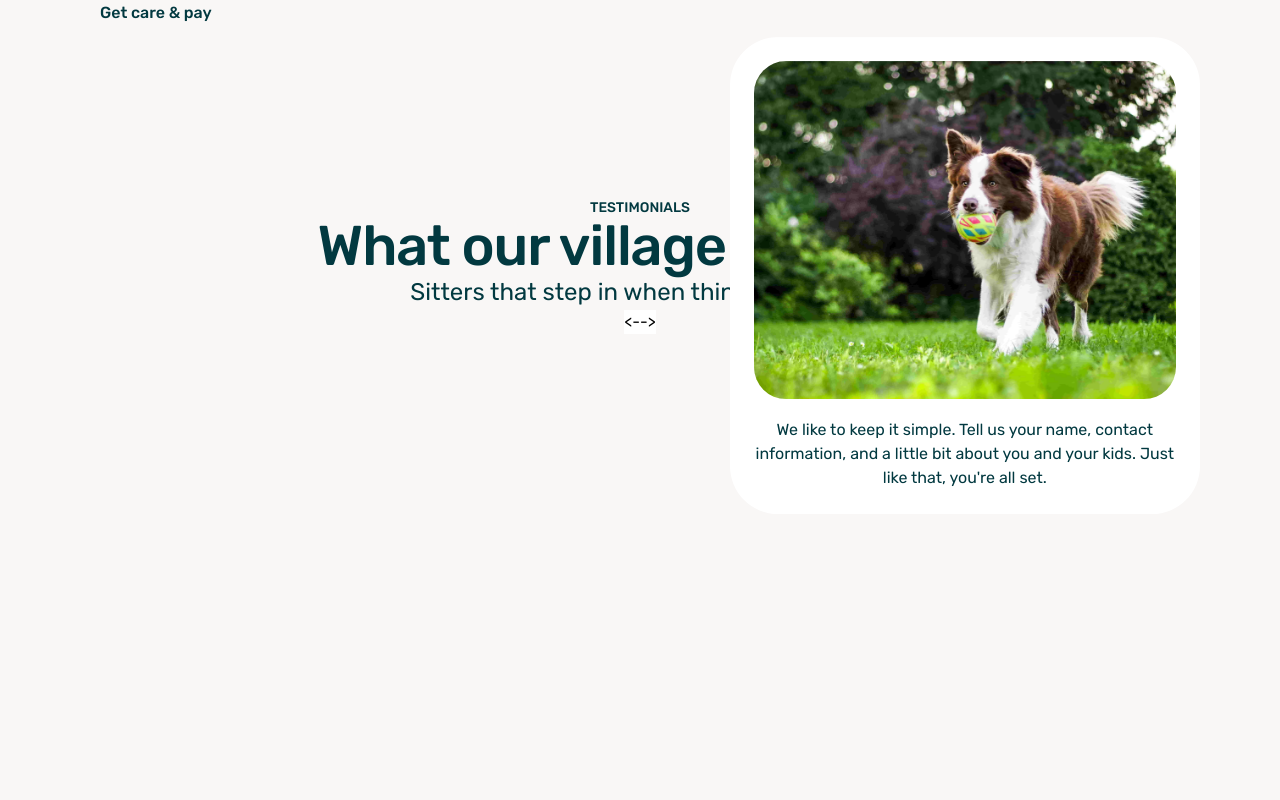
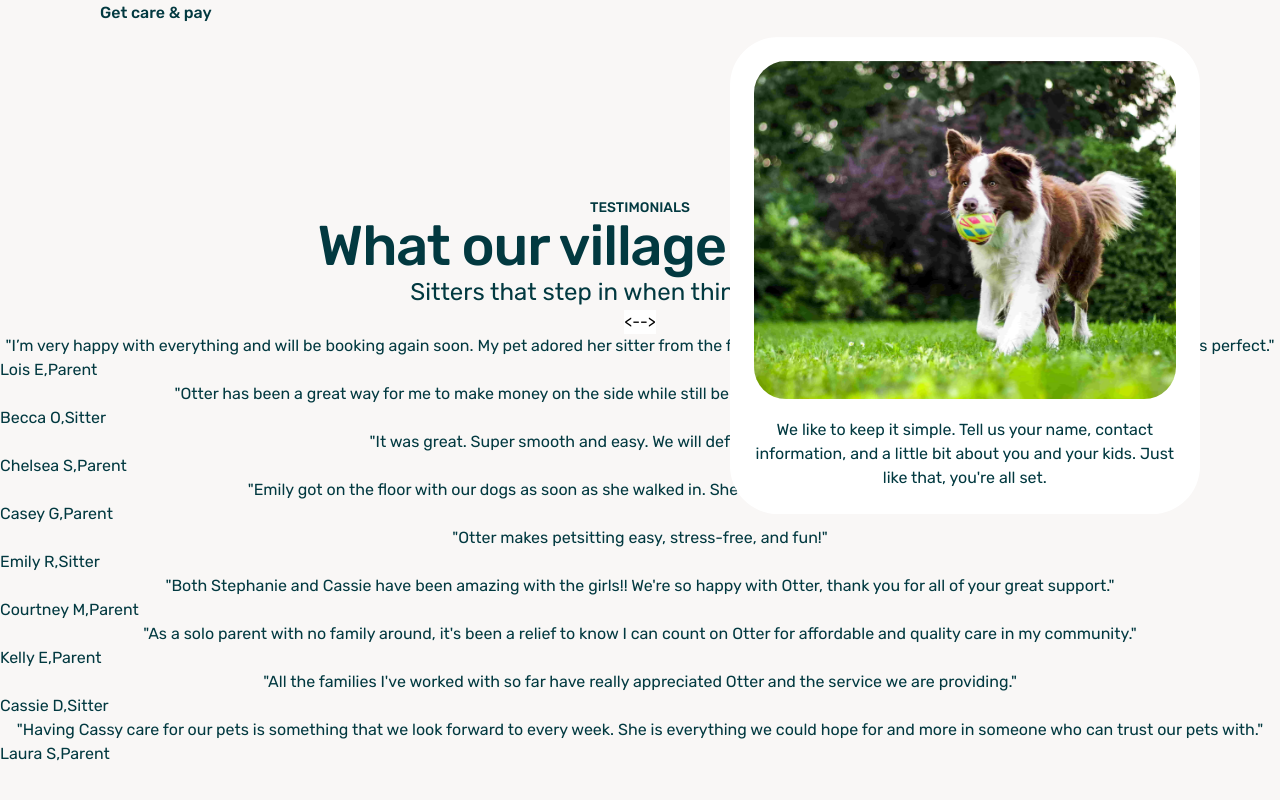
Before and after one commit to samsonc89/otter-replica, a React (Vite) app: page / in a window 1280 px wide. Shown: the part 1528-2328 px from the top of the page. Before the commit the page ends 1942 px from the top, so only its background shows below. Built offline with nearby package versions, Linux system fonts and the light colour scheme.

Commit message:
Render testimonial data

```diff
--- a/src/containers/Testimonials/Testimonials.jsx
+++ b/src/containers/Testimonials/Testimonials.jsx
@@ -1,4 +1,5 @@
 import { ContentHeading } from "../../components";
+import TestimonialCard from "../../components/TestimonialCard/TestimonialCard";
 import "./testimonials.css";
 
 const Testimonials = () => {
@@ -69,7 +70,11 @@ const Testimonials = () => {
           </div>
         </div>
         <div className="testimonials-column-right">
-          <div className="testimonials-carousel-wrapper"></div>
+          <div className="testimonials-carousel-wrapper">
+            {testimonialsData.map((item, i) => {
+              return <TestimonialCard key={i} props={item} />;
+            })}
+          </div>
         </div>
       </div>
     </section>
```
